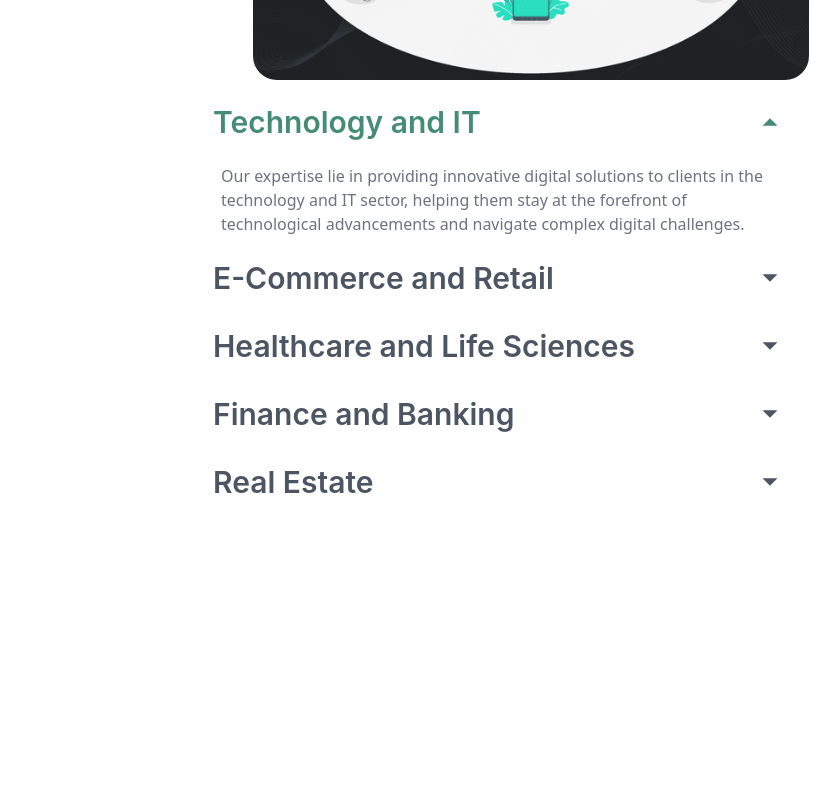
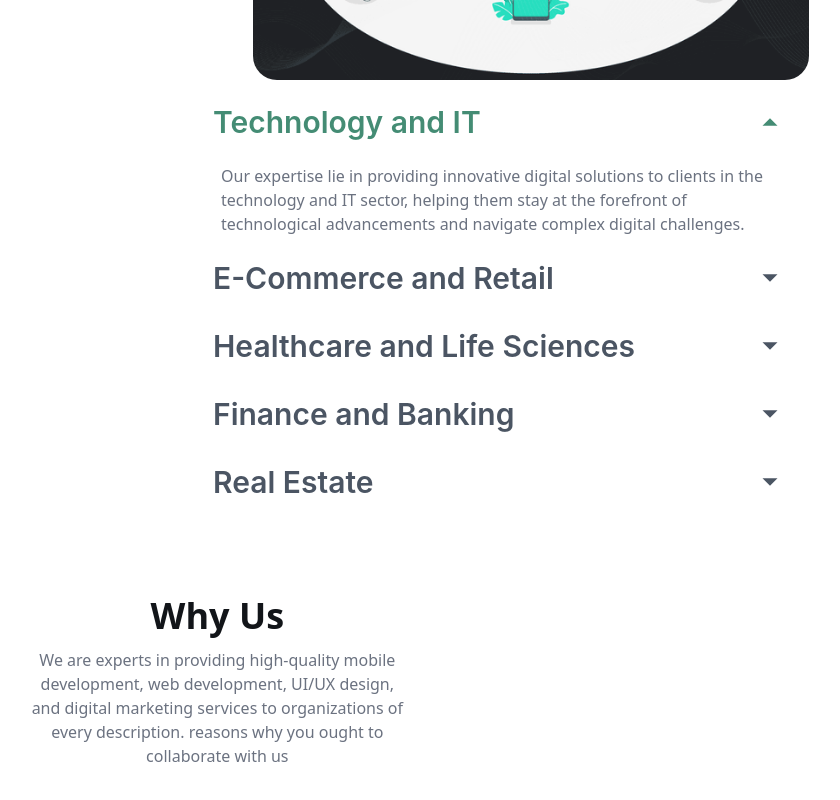
Before and after one commit to jawad-ilyas/Expo-Tech-Solution, a React (Vite) app: page / in a window 1280 px wide. Shown: the part 3836-4636 px from the top of the page, without its empty margins (89-929 px from the left). Before the commit the page ends 4352 px from the top, so only its background shows below. Built offline with nearby package versions, Linux system fonts and the light colour scheme.

Commit message:
accordian responsive section

```diff
--- a/src/components/Accordian.jsx
+++ b/src/components/Accordian.jsx
@@ -46,7 +46,7 @@ function Accordion() {
     return (
         <div className='xl:w-11/12  2xl:w-8/12 mb-20 ' >
             <div className='no | flex flex-col items-center lg:space-x-16'>
-                <div className='lg:w-1/2 lg:space-y-4 no |  order-1  mt-4'>
+                <div className='lg:w-1/2 lg:space-y-4 no |  order-1 mx-4 mt-4'>
                     {items.map((item, index) => (
                         <div key={index} className={` ${openIndex === index ? 'delay-300 duration-300 transition-all ease-in-out text-primary' : "text-gray-600 "} `}>
                             <div
--- a/src/components/Card.jsx
+++ b/src/components/Card.jsx
@@ -3,7 +3,7 @@ import ArrowWithCircle from '../assets/ArrowWithCircle';
 
 function Card({ title, description, animation, image, hoverOrNot, imageBg }) {
     return (
-        <div className={`bg-lightBg ${hoverOrNot === false ? "" : " hover:bg-primary group"}  hover:cursor-pointer px-10 py-12 rounded-3xl flex flex-col justify-between ${animation}`}>
+        <div className={`bg-lightBg ${hoverOrNot === false ? "" : " hover:bg-primary group"}  hover:cursor-pointer lg:px-10 lg:py-12 rounded-3xl flex flex-col justify-between n0 | px-4 py-6` }>
             <div className='space-y-4 '>
                 <div className={`${imageBg ? " bg-primary size-20 flex items-center justify-center rounded-2xl" : ""}`}>
                     <img src={image} alt="Web Development" />
--- a/src/components/CardWithNoBg.jsx
+++ b/src/components/CardWithNoBg.jsx
@@ -3,7 +3,7 @@ import React from 'react'
 function CardWithNoBg({ title, description, animation, image, hoverOrNot, imageBg }) {
     return (
         <div className={` ${hoverOrNot === false ? "" : " hover:bg-primary group"}  hover:cursor-pointer  rounded-3xl flex flex-col justify-between ${animation}`}>
-            <div className='space-y-4 '>
+            <div className='lg:space-y-4  no | flex flex-col items-center justify-center space-y-2 text-center'>
                 <div className={`${imageBg ? " bg-primary size-20 flex items-center justify-center rounded-2xl" : ""}`}>
                     <img src={image} alt="Web Development" />
 
--- a/src/components/OurServices.jsx
+++ b/src/components/OurServices.jsx
@@ -4,7 +4,7 @@ function OurServices({ title, description, center }) {
   return (
     <div className='flex flex-col items-center justify-center '>
       <h1 className='text-dark lg:text-4xl mb-3 font-semibold no | text-3xl'>{title}</h1>
-      <h5 className={`text-gray-500  mb-8 no | text-base px-12 ${center === false ? "text-left" : "text-center"}`}>{description}</h5>
+      <h5 className={`text-gray-500  lg:px-12 mb-8 no | text-base  ${center === false ? "text-left" : "text-center"}`}>{description}</h5>
     </div>
   )
 }
--- a/src/components/WhyUsSection.jsx
+++ b/src/components/WhyUsSection.jsx
@@ -36,15 +36,15 @@ function WhyUsSection() {
     ];
 
     return (
-        <div className=''>
+        <div className='no | mx-4'>
             <div className='xl:w-11/12 mx-auto 2xl:w-8/12'>
 
-                <div className='flex flex-row justify-between items-start '>
-                    <div className='2xl:w-5/12 xl:w-5/12'>
+                <div className='no | flex flex-col justify-between items-start '>
+                    <div className='2xl:w-5/12 xl:w-5/12 no | w-full'>
                         <OurServices title={"Why Us"} description={"We are experts in providing high-quality mobile development, web development, UI/UX design, and digital marketing services to organizations of every description. reasons why you ought to collaborate with us"} />
                     </div>
-                    <div className='2xl:w-7/12 xl:w-7/12 ms-24'>
-                        <div className='grid grid-cols-2 gap-x-4 gap-y-10'>
+                    <div className='2xl:w-7/12 xl:w-7/12 lg:ms-24 no | w-full'>
+                        <div className='no | grid grid-cols-1 gap-x-0 gap-y-5'>
                             {servicesData.map((card, index) => (
                                 <div key={index} data-aos={card.animation} className='flex'>
                                     <CardWithNoBg title={card.title} description={card.description} image={card.image} hoverOrNot={false} imageBg={true} />
--- a/src/screens/Home.jsx
+++ b/src/screens/Home.jsx
@@ -35,8 +35,8 @@ function Home() {
              <OurServicesSection />
             <AccordianSection />
 
-            {/*  <WhyUsSection />
-            <TestimonialSection />
+           <WhyUsSection />
+            {/* <TestimonialSection />
             <FaqSection />
             <JoinOurTeamSection />
             <Footer /> */}
```
